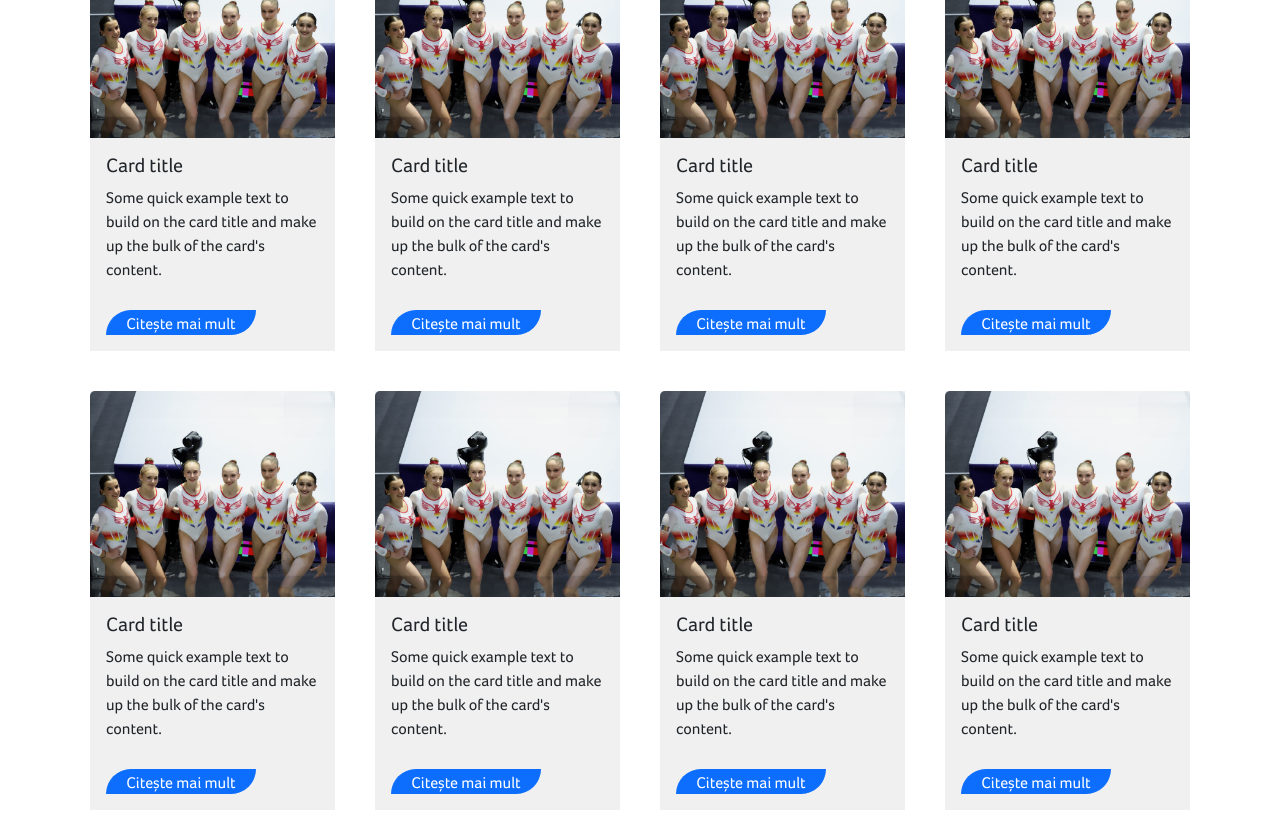
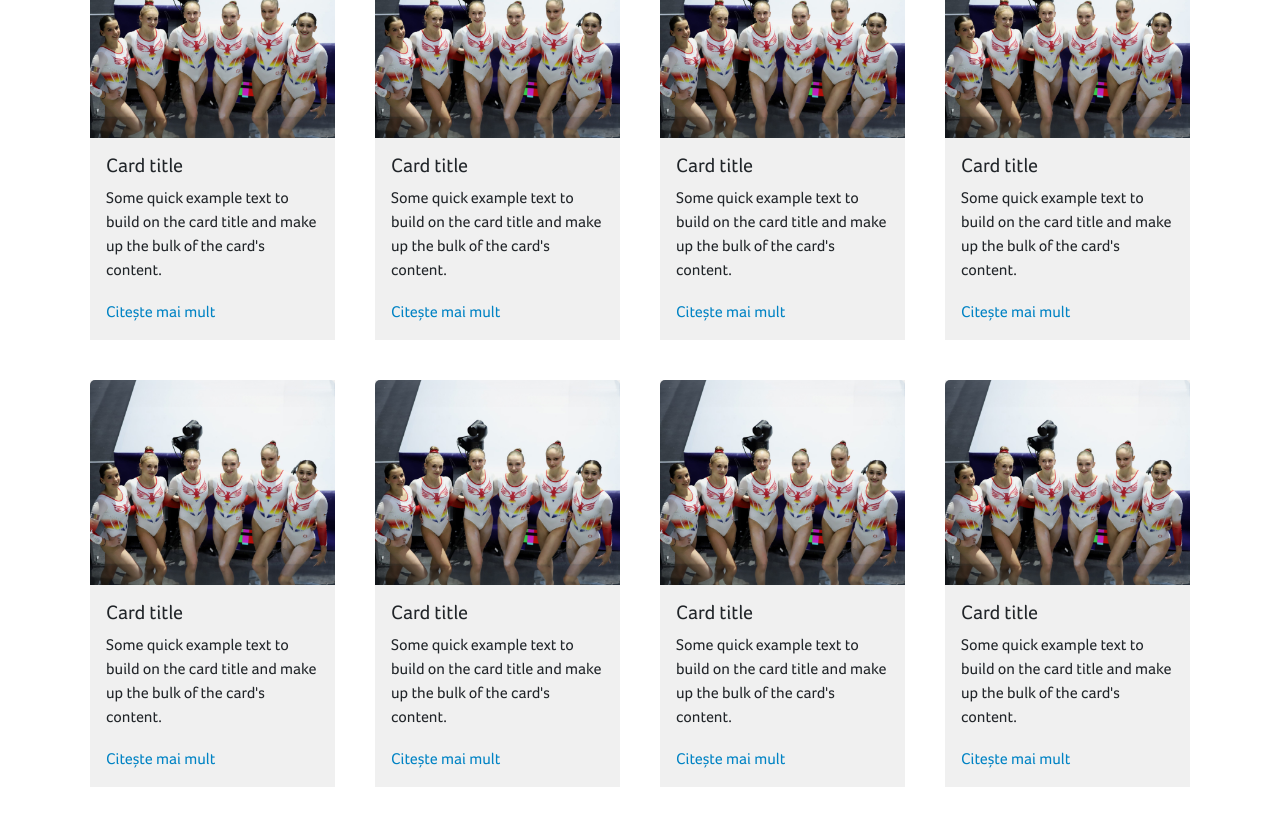
Before and after one commit to c-razvan/donatii-frg-v2, a website: page index.html in a window 1280 px wide. Shown: the part 743-1564 px from the top of the page. Drawn offline with nearby package versions, Linux system fonts and the light colour scheme.

Commit message:
-index finish

```diff
--- a/css/campanii.css
+++ b/css/campanii.css
@@ -6,3 +6,17 @@
   background-color: rgb(240, 240, 240);
   justify-content: space-between !important;
 }
+
+.btn-campanie {
+  border: 0px solid red;
+  background-color: transparent;
+  color: #0083c4;
+  padding: 0;
+}
+
+.btn-campanie:hover {
+  background-color: transparent;
+  color: #0083c4;
+  padding: 0;
+  text-decoration: underline;
+}
--- a/scripts/campanie-generator.js
+++ b/scripts/campanie-generator.js
@@ -37,7 +37,7 @@ for (let i = 0; i < 10; i++) {
   // button
 
   let button = document.createElement("a");
-  button.setAttribute("class", "btn btn-primary link-carousel ");
+  button.setAttribute("class", "btn btn-primary btn-campanie");
   button.setAttribute("href", "#");
   button.innerHTML = "Citește mai mult";
 
--- a/scripts/footer.js
+++ b/scripts/footer.js
@@ -17,8 +17,6 @@ footer = document.getElementById("footer");
 
 let media = document.createElement("div");
 media.setAttribute("class", "media-holder");
-
-console.log("Hello!");
 
 for (let i = 0; i < social.length; i++) {
   let holder = document.createElement("div");
```
